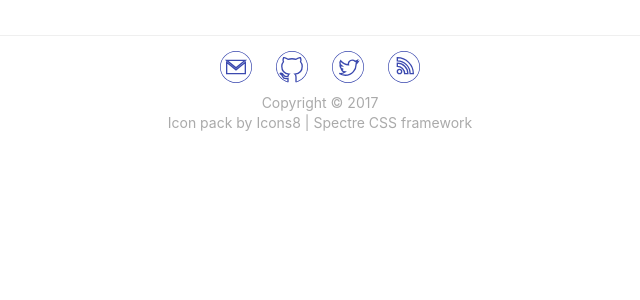
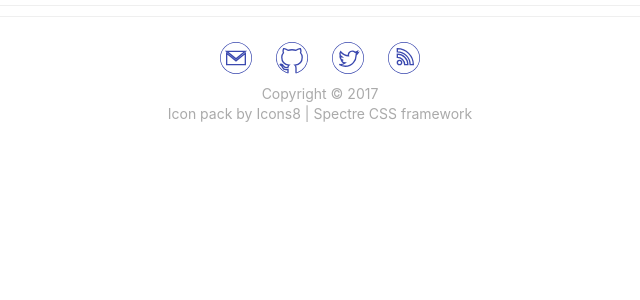
Before and after one commit to arturtamborski/arturtamborskipl, a Django app: page / in a window 1280 px wide. Shown: the part 74-374 px from the top of the page, without its empty margins (320-960 px from the left). Run offline with Django 3.2, Linux system fonts and the light colour scheme; data that the repository does not hold is empty.

Commit message:
add separator lines

```diff
--- a/blog/templates/blog/base.html
+++ b/blog/templates/blog/base.html
@@ -62,14 +62,18 @@ footer, footer a {
             </section>
         </header>
         <main class="container grid-960">
-            <section class="centered column col-9 col-md-11 col-sm-12">
-                {% block content %}{% endblock %}
+            <section class="container centered col-9 col-md-11 col-sm-12">
+                <div class="divider">
+                </div>
+                <div class="container">
+                    {% block content %}{% endblock %}
+                </div>
+                <div class="divider">
+                </div>
             </section>
         </main>
         <footer class="container">
             <section class="column text-center centered col-9 col-md-11 col-sm-12">
-                <div class="divider">
-                </div>
                 <div>
                     <a href="mailto:tamborskiartur@gmail.com">
                         <svg class="avatar my-icon" xmlns="http://www.w3.org/2000/svg" width="24" height="24" viewBox="0 0 24 24"><path d="M12 .02c-6.627 0-12 5.373-12 12s5.373 12 12 12 12-5.373 12-12-5.373-12-12-12zm6.99 6.98l-6.99 5.666-6.991-5.666h13.981zm.01 10h-14v-8.505l7 5.673 7-5.672v8.504z"/></svg>
```
